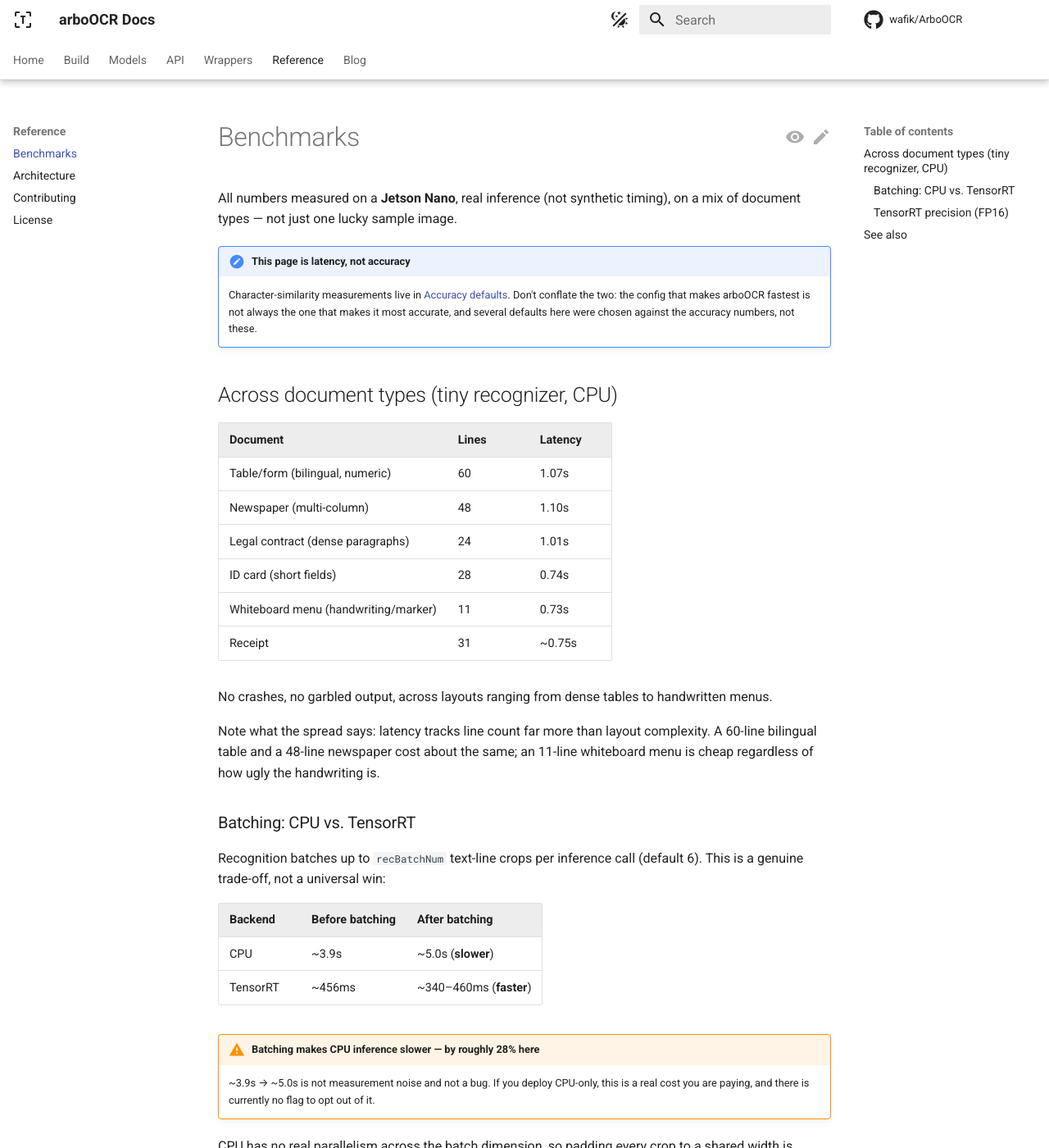
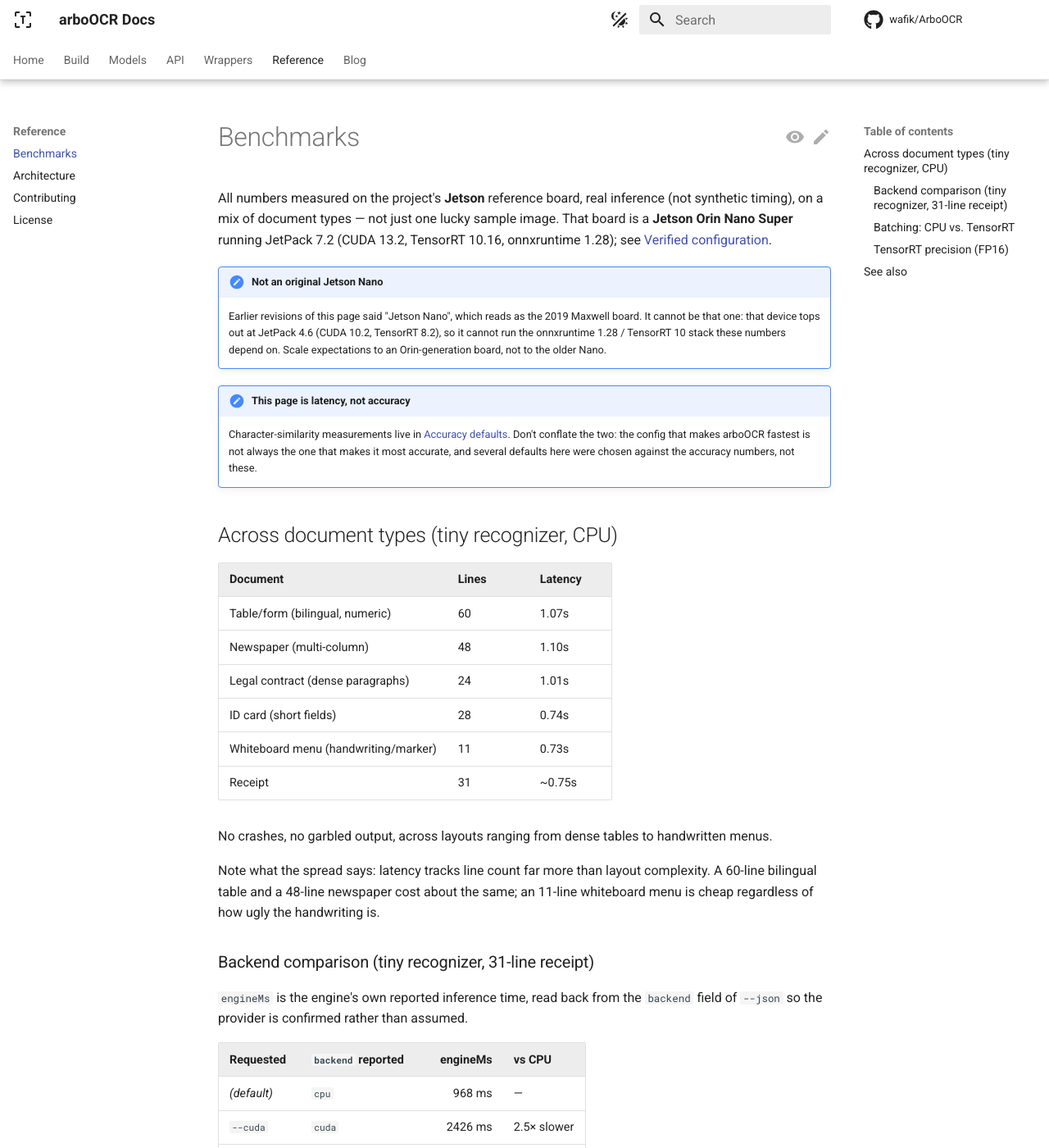
Before and after one commit to ARBO-TEAM/arbo-ocr-docs, an MkDocs documentation site: the page built from docs/benchmarks.md, in a window 1280 px wide and 1400 px high. Shown: the whole window at 82% size. Built offline with MkDocs 1.6.1 and Material for MkDocs 9.7.7, drawn with Linux system fonts in a browser that asks for light colours; comment, search, counter and statistics services are not loaded; the version menu is left out; some of the changed text lies outside the part shown.

Commit message:
docs(jetson): fix a build-blocking apt package, add verified TensorRT numbers
Rebuilt arboOCR v0.3.0 on the reference Jetson end to end and wrote down what
that actually took.

The apt line was broken. `cxxopts-dev` does not exist on Ubuntu 24.04 —
`E: Unable to locate package cxxopts-dev` — and because one bad name aborts
the whole command, nothing in the line installed. Anyone following this page
on JetPack 7 got no packages at all and a confusing CMake failure later. The
correct name is `libcxxopts-dev` (3.1.1), verified by downloading the .deb and
confirming it ships /usr/lib/cmake/cxxopts/cxxopts-config.cmake, which is what
find_package(cxxopts CONFIG REQUIRED) needs. Also documents vendoring the
single header as a fallback, for distributions with no package at all.

Corrects the reference board. Both pages said "Jetson Nano", which reads as
the 2019 Maxwell device. It cannot be that one: that board tops out at
JetPack 4.6 (CUDA 10.2, TensorRT 8.2) and so cannot run the onnxruntime 1.28 /
TensorRT 10 stack these numbers depend on. It is an Orin Nano Super on
JetPack 7.2. Readers were scaling expectations against hardware two
generations off.

Adds measured per-backend latency with the provider confirmed via the JSON
`backend` field rather than assumed from the flag:

    cpu       968 ms
    cuda     2426 ms   <- 2.5x SLOWER than CPU
    tensorrt  277-322 ms

The CUDA row is the one worth documenting. It looks like a broken install and
is not: per-process execution-provider init dominates on a single small image,
and TensorRT escapes it only by loading a prebuilt engine from trtCacheDir.
Both pages now say so, and point at --images-from as the way to measure
inference instead of process startup.

Two operational notes that cost real time to rediscover: the build should be
niced at -j3 rather than -j$(nproc) on a device doing other work (~90s, <1 GB
extra RAM), and ARBOOCR_ORT_LIB_DIR is burned into the binary as an absolute
RPATH — so moving the tree breaks it, and pointing it at another project's
vendor directory makes that project a permanent runtime dependency.

Co-Authored-By: Claude Opus 5 (1M context) <noreply@anthropic.com>

```diff
--- a/docs/benchmarks.md
+++ b/docs/benchmarks.md
@@ -4,8 +4,18 @@ title: Benchmarks
 
 # Benchmarks
 
-All numbers measured on a **Jetson Nano**, real inference (not synthetic
-timing), on a mix of document types — not just one lucky sample image.
+All numbers measured on the project's **Jetson** reference board, real
+inference (not synthetic timing), on a mix of document types — not just one
+lucky sample image. That board is a **Jetson Orin Nano Super** running
+JetPack 7.2 (CUDA 13.2, TensorRT 10.16, onnxruntime 1.28); see
+[Verified configuration](build/jetson.md#verified-configuration).
+
+!!! note "Not an original Jetson Nano"
+    Earlier revisions of this page said "Jetson Nano", which reads as the 2019
+    Maxwell board. It cannot be that one: that device tops out at JetPack 4.6
+    (CUDA 10.2, TensorRT 8.2), so it cannot run the onnxruntime 1.28 /
+    TensorRT 10 stack these numbers depend on. Scale expectations to an
+    Orin-generation board, not to the older Nano.
 
 !!! note "This page is latency, not accuracy"
     Character-similarity measurements live in
@@ -32,6 +42,28 @@ Note what the spread says: latency tracks line count far more than layout
 complexity. A 60-line bilingual table and a 48-line newspaper cost about the
 same; an 11-line whiteboard menu is cheap regardless of how ugly the
 handwriting is.
+
+### Backend comparison (tiny recognizer, 31-line receipt)
+
+`engineMs` is the engine's own reported inference time, read back from the
+`backend` field of `--json` so the provider is confirmed rather than assumed.
+
+| Requested | `backend` reported | engineMs | vs CPU |
+|---|---|---:|---|
+| *(default)* | `cpu` | 968 ms | — |
+| `--cuda` | `cuda` | 2426 ms | 2.5× slower |
+| `--tensorrt` | `tensorrt` | **277–322 ms** | **3× faster** |
+
+!!! warning "CUDA can be slower than CPU — and that is expected here"
+    On one small image, the CUDA execution provider's per-process
+    initialisation dominates the work it saves. TensorRT wins the same
+    comparison because it loads a **pre-built engine** from `trtCacheDir`
+    rather than compiling kernels at startup.
+
+    So `--cuda` being slow is not evidence of a broken install. Two things to
+    check before concluding anything: that `backend` actually says `cuda`, and
+    that you are not measuring one process per image. Both effects vanish when
+    a single Engine handles many images — which is what `--images-from` is for.
 
 ### Batching: CPU vs. TensorRT
 
```
Also changed, not shown: 1 other file.
